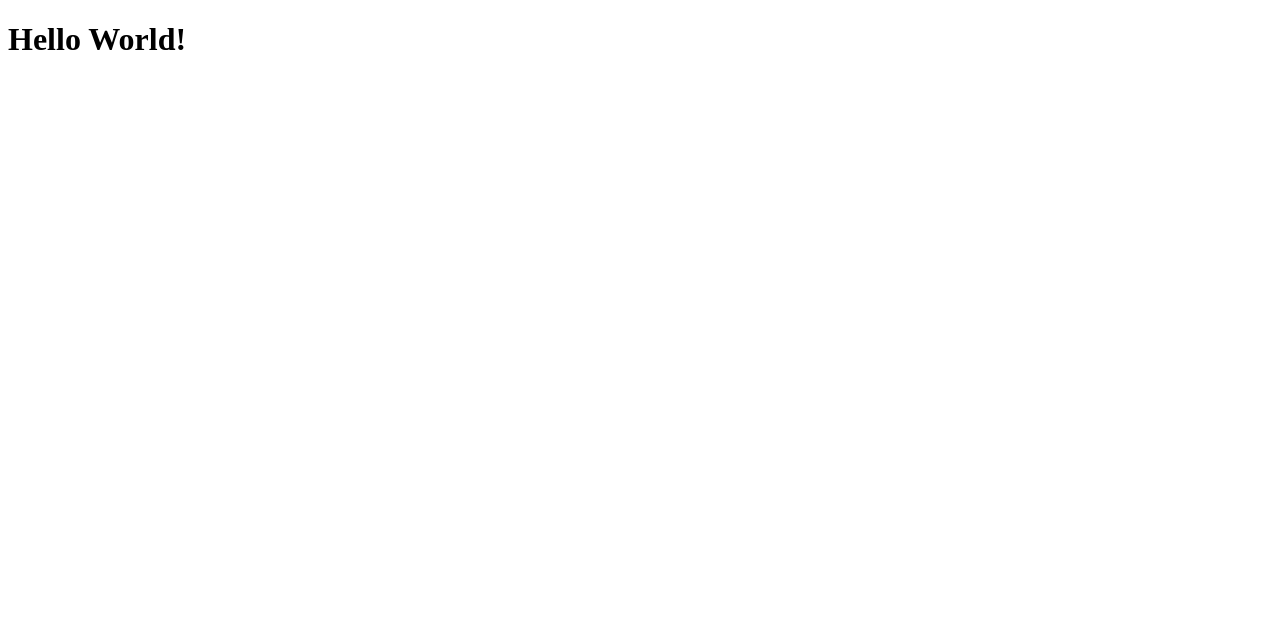
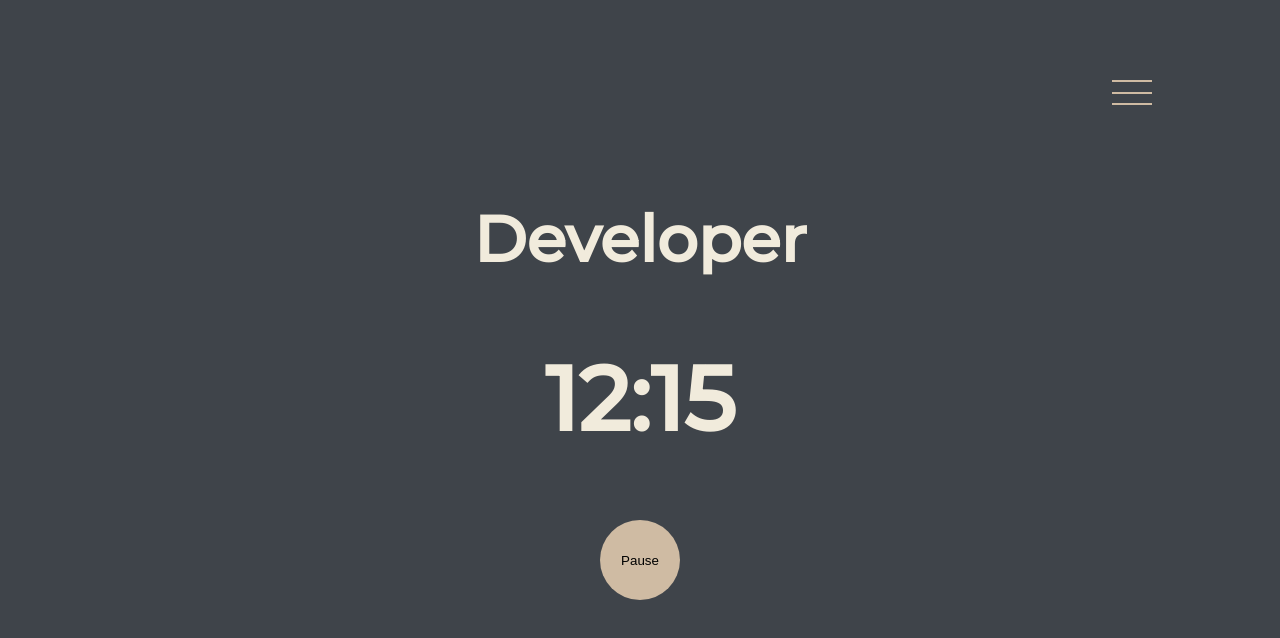
Before and after one commit to stevedylandev/devtimer, a React (Create React App) app: page / in a window 1280 px wide. Shown: the top 638 px of the page. Built offline with nearby package versions, Linux system fonts and the light colour scheme.

Commit message:
Created main timer component resolve #1

```diff
--- a/public/index.html
+++ b/public/index.html
@@ -3,6 +3,12 @@
   <head>
     <meta charset="utf-8" />
     <link rel="icon" href="%PUBLIC_URL%/favicon.ico" />
+    <link rel="preconnect" href="https://fonts.googleapis.com" />
+    <link rel="preconnect" href="https://fonts.gstatic.com" crossorigin />
+    <link
+      href="https://fonts.googleapis.com/css2?family=Montserrat:wght@300;400;500&display=swap"
+      rel="stylesheet"
+    />
     <meta name="viewport" content="width=device-width, initial-scale=1" />
     <meta name="theme-color" content="#000000" />
     <meta
--- a/src/App.js
+++ b/src/App.js
@@ -1,9 +1,11 @@
-
+import Timer from "./components/Timer.js";
+import GlobalStyles from "./components/GlobalStyles.js";
 
 function App() {
   return (
     <div className="App">
-      <h1>Hello World!</h1>
+      <GlobalStyles />
+      <Timer />
     </div>
   );
 }
--- /dev/null
+++ b/src/components/Burger.js
@@ -0,0 +1,44 @@
+import React from "react";
+import styled from "styled-components";
+
+const Burger = () => {
+  return (
+    <BurgerContainer>
+      <Line1 />
+      <Line2 />
+      <Line3 />
+    </BurgerContainer>
+  );
+};
+
+const BurgerContainer = styled.div`
+  display: flex;
+  flex-direction: column;
+  justify-content: space-between;
+  width: 40px;
+  height: 25px;
+  position: absolute;
+  top: 10%;
+  right: 10%;
+  pointer: cursor;
+`;
+
+const Line1 = styled.div`
+  width: 40px;
+  height: 2px;
+  background: #cfbba3;
+`;
+
+const Line2 = styled.div`
+  width: 40px;
+  height: 2px;
+  background: #cfbba3;
+`;
+
+const Line3 = styled.div`
+  width: 40px;
+  height: 2px;
+  background: #cfbba3;
+`;
+
+export default Burger;
--- /dev/null
+++ b/src/components/GlobalStyles.js
@@ -0,0 +1,44 @@
+import { createGlobalStyle } from "styled-components";
+
+const GlobalStyles = createGlobalStyle`
+
+  *{
+    margin: 0;
+    padding: 0;
+    box-sizing: border-box;
+  }
+
+  body {
+    width: 100%;
+    font-family: 'Montserrat', sans-serif;
+    background: #3f444a;
+    color: #f1ebdc;
+  }
+
+  h1 {
+    font-size: 64px;
+  }
+
+  h2 {
+    font-size: 50px;
+  }
+
+  h3 {
+    font-size: 38px;
+  }
+
+  h4 {
+    font-size: 28px;
+  }
+
+  h5 {
+    font-size: 21px;
+  }
+
+  p {
+    font-size: 16px;
+  }
+
+`;
+
+export default GlobalStyles;
--- /dev/null
+++ b/src/components/Timer.js
@@ -0,0 +1,48 @@
+import React from "react";
+import styled from "styled-components";
+import Burger from "./Burger.js";
+const Timer = () => {
+  return (
+    <>
+      <Burger />
+      <ClockContainer>
+        <Clock>
+          <h1>Developer</h1>
+          <h2>12:15</h2>
+          <PauseButton>Pause</PauseButton>
+        </Clock>
+      </ClockContainer>
+    </>
+  );
+};
+
+const Clock = styled.div`
+  height: 50vh;
+  width: 20rem;
+  display: flex;
+  flex-direction: column;
+  justify-content: space-between;
+  align-items: center;
+  h2 {
+    font-size: 90px;
+  }
+`;
+
+const ClockContainer = styled.div`
+  height: 100vh;
+  width: 100%;
+  display: flex;
+  justify-content: center;
+  align-items: center;
+`;
+
+const PauseButton = styled.button`
+  border: none;
+  width: 80px;
+  height: 80px;
+  border-radius: 50%;
+  background: #cfbba3;
+  cursor: pointer;
+`;
+
+export default Timer;
```
Also changed, not shown: 1 other file (tests, documents, lock files or other folders).
